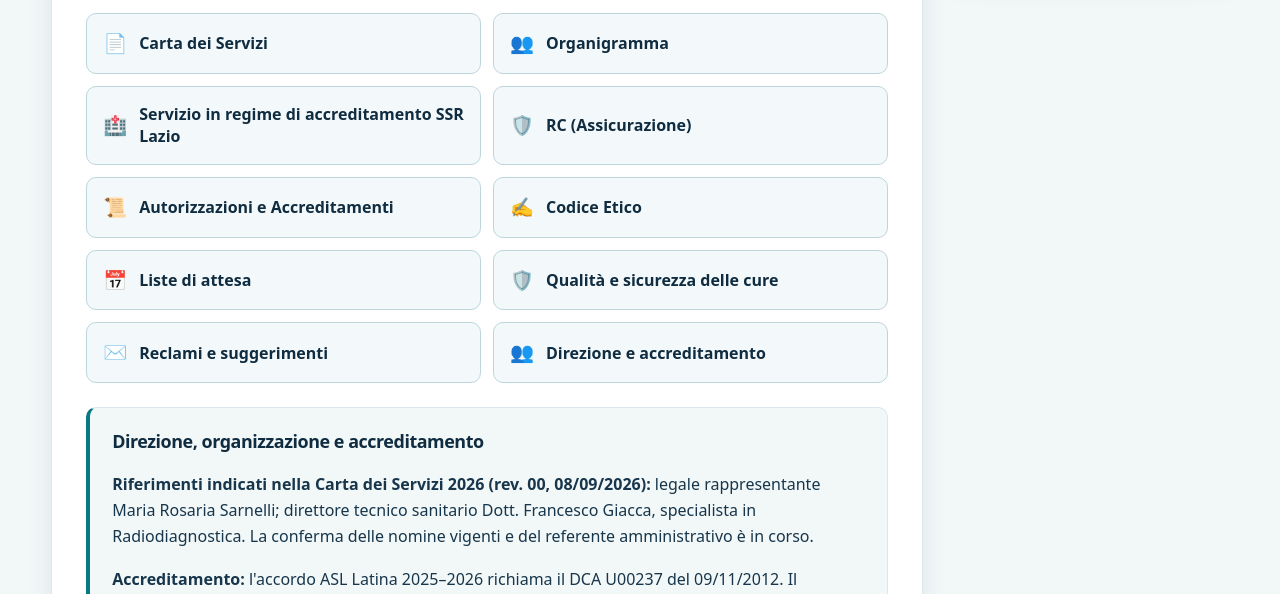
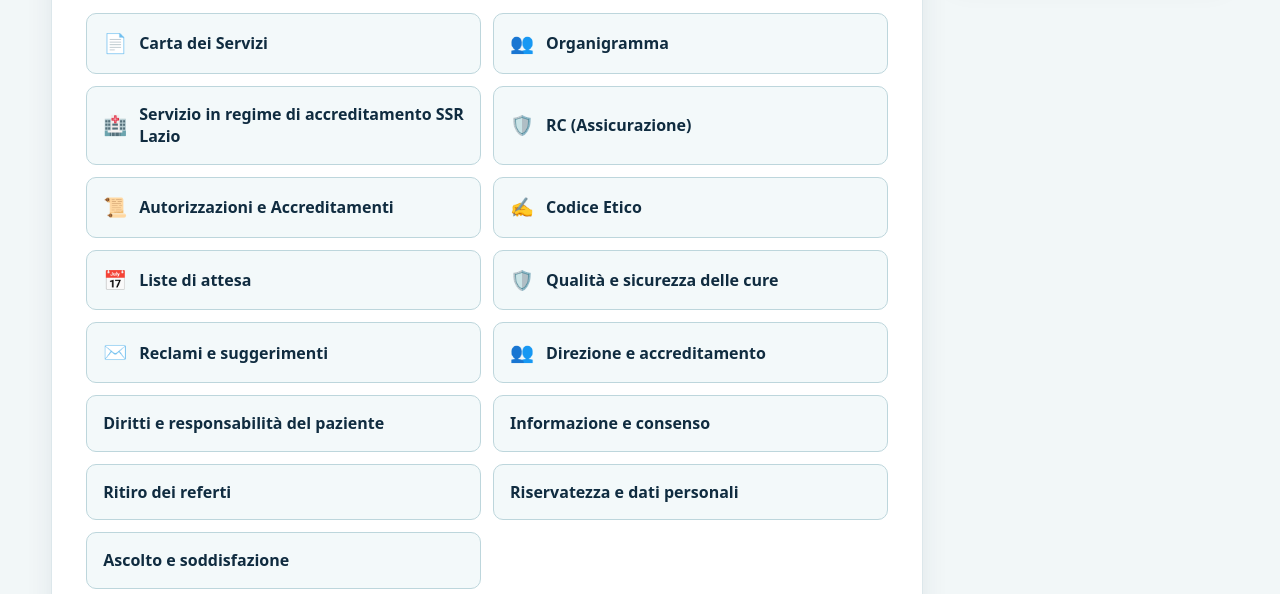
Before and after one commit to centrodiagnosticolameridiana/scauri, a plain HTML site: page societa-trasparente.html in a window 1280 px wide. Shown: the part 358-952 px from the top of the page. Drawn offline with Linux system fonts and the light colour scheme.

Commit message:
Integra informazioni per pazienti: diritti, consenso, referti, riservatezza e ascolto

```diff
--- a/societa-trasparente.html
+++ b/societa-trasparente.html
@@ -42,6 +42,11 @@
                 <a href="#qualita" class="transparent-button"><span>🛡️</span> Qualità e sicurezza delle cure</a>
                 <a href="#reclami" class="transparent-button"><span>✉️</span> Reclami e suggerimenti</a>
                 <a href="#direzione" class="transparent-button"><span>👥</span> Direzione e accreditamento</a>
+                <a href="#diritti" class="transparent-button">Diritti e responsabilità del paziente</a>
+                <a href="#consenso" class="transparent-button">Informazione e consenso</a>
+                <a href="#referti" class="transparent-button">Ritiro dei referti</a>
+                <a href="#riservatezza" class="transparent-button">Riservatezza e dati personali</a>
+                <a href="#ascolto" class="transparent-button">Ascolto e soddisfazione</a>
             </div>
             <div class="disclaimer-box" id="direzione">
                 <h3>Direzione, organizzazione e accreditamento</h3>
@@ -64,7 +69,13 @@
                 <p><a href="codice-etico.pdf">Codice etico</a>. L'adozione e la versione vigente del modello organizzativo ai sensi del D.Lgs. 231/2001 devono essere confermate.</p>
                 <p><a href="https://www.normattiva.it/eli/stato/LEGGE/2017/03/08/24/CONSOLIDATED/20260611">Legge 8 marzo 2017, n. 24</a></p>
             </div>
-            <div class="disclaimer-box" id="reclami">
+            <section class="disclaimer-box" id="diritti">
+<h2>Diritti e responsabilità del paziente</h2><p>Ogni persona ha diritto a un trattamento rispettoso, non discriminatorio e riservato, a informazioni comprensibili sui servizi e a partecipare alle decisioni che riguardano la propria salute. È possibile chiedere chiarimenti, esprimere dubbi, rifiutare una prestazione e presentare osservazioni o reclami.</p><p>Per contribuire alla sicurezza, portare la documentazione richiesta, comunicare ai professionisti le informazioni pertinenti (compresa un'eventuale gravidanza per gli esami con radiazioni ionizzanti), seguire le indicazioni di preparazione e avvisare tempestivamente in caso di impossibilità a presentarsi. Rispettare la riservatezza degli altri utenti.</p><p>Per le modalità organizzative consultare la <a href="carta-dei-servizi.html">Carta dei servizi</a> e le <a href="liste-di-attesa.html">informazioni sulle prenotazioni</a>.</p></section>
+<section class="disclaimer-box" id="consenso"><h2>Informazione e consenso informato</h2><p>Prima della prestazione il paziente ha diritto a ricevere dal professionista sanitario spiegazioni adeguate su finalità, benefici, rischi, alternative e conseguenze di un eventuale rifiuto. Il consenso è libero e può essere revocato. Per i minori si applica l'articolo 3 della legge 219/2017, tenendo conto dell'età e della maturità del minore e delle responsabilità di chi esercita la rappresentanza legale.</p><p>La consultazione del sito non costituisce consenso informato. La modulistica clinica pertinente viene illustrata dal personale sanitario. <a href="https://www.normattiva.it/uri-res/N2Ls?urn:nir:stato:legge:2017-12-22;219">Legge 219/2017</a>.</p><p>Informazioni generali: <a href="radiologia-digitale.html">radiologia</a>, <a href="ecografia.html">ecografia</a>, <a href="moc.html">MOC/DEXA</a>. Per la prevenzione e gli eventuali controlli successivi confrontarsi con il medico curante.</p></section>
+<section class="disclaimer-box" id="referti"><h2>Ritiro della documentazione sanitaria</h2><p>La Carta dei servizi indica che al momento dell'accettazione viene fornito un promemoria per il ritiro. Il ritiro da parte di terzi richiede una delega e le verifiche di identità previste dalla struttura. Il documento indica tempi di refertazione variabili da poche ore fino a sette giorni lavorativi, in base alla prestazione: sono standard dichiarati, non tempi medi misurati. Verificare la data comunicata all'accettazione.</p><p>Per informazioni sulle modalità di ritiro e accesso alla documentazione: <a href="contatti.html">contatti del centro</a>.</p></section>
+<section class="disclaimer-box" id="riservatezza"><h2>Riservatezza e dati personali</h2><p>I dati relativi alla salute richiedono particolare protezione. Il trattamento necessario alla cura da parte di professionisti soggetti al segreto professionale ha presupposti giuridici distinti dal consenso informato alla prestazione sanitaria. Chiedere alla struttura l'informativa applicabile e le modalità per esercitare i propri diritti. Non inviare referti o informazioni sanitarie tramite canali ordinari senza indicazioni del centro.</p><p>Riferimenti: <a href="https://eur-lex.europa.eu/eli/reg/2016/679/oj">Regolamento UE 2016/679</a>; <a href="https://www.garanteprivacy.it/">Garante per la protezione dei dati personali</a>. Per il servizio regionale: <a href="https://www.salutelazio.it/">Salute Lazio</a> (Fascicolo Sanitario Elettronico).</p></section>
+<section class="disclaimer-box" id="ascolto"><h2>Ascolto e soddisfazione degli utenti</h2><p>La Carta dei servizi prevede la possibilità di esprimere una valutazione dell'esperienza attraverso un questionario in sala d'attesa. È possibile chiedere informazioni all'accettazione o utilizzare i recapiti della sezione <a href="#reclami">reclami e suggerimenti</a>. Per le valutazioni anonime evitare nomi, dati clinici e dettagli che consentano di identificare persone.</p><p>I risultati aggregati saranno pubblicati quando disponibili e verificati.</p></section>
+<div class="disclaimer-box" id="reclami">
                 <h3>Reclami e suggerimenti</h3>
                 <p>Per segnalazioni e informazioni sulle modalità di presentazione dei reclami, rivolgersi alla struttura attraverso il telefono <a href="tel:0771682946">0771 682946</a> o l'indirizzo <a href="mailto:radiologiameridiana@gmail.com">radiologiameridiana@gmail.com</a> (PEC: <a href="mailto:centrodiagnosticolameridiana@pec.it">centrodiagnosticolameridiana@pec.it</a>). Evitare l'invio di referti o dati sanitari tramite posta elettronica ordinaria senza indicazioni della struttura.</p>
             </div>
```
